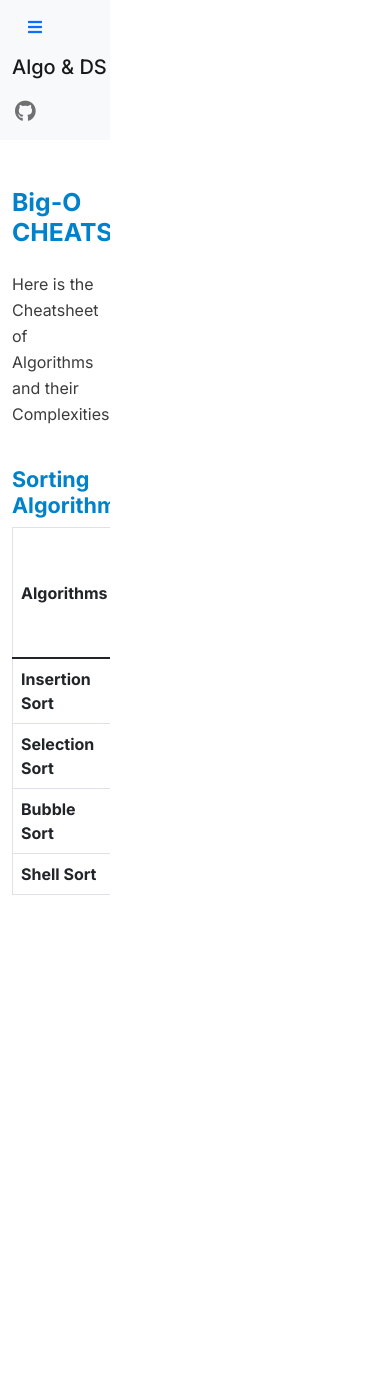
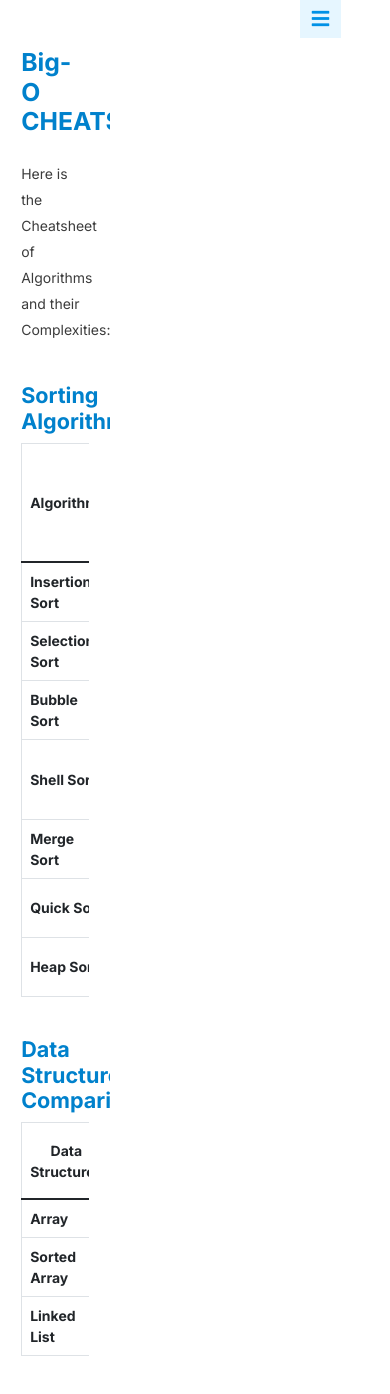
Before and after one commit to raj713335/Big-O-w-Angular, an Angular app: page /cheatsheet in a window 390 px wide. Shown: the top 1394 px of the page. Before the commit the page ends 971 px from the top, so only its background shows below. Built offline with nearby package versions, Linux system fonts and the light colour scheme.

Commit message:
Updating Data Structure

```diff
--- a/src/app/app.component.html
+++ b/src/app/app.component.html
@@ -2,27 +2,13 @@
   <app-sidebar></app-sidebar>
 </div>
 <div id="view-content-wrapper" [class.full-content-view]="collapseSidebar">
-  <nav class="navbar sticky-top navbar-light bg-light">
-    <div class="container-fluid">
-      <button class="btn btn-link d-md-none" (click)="toggleSidebar()">
-        <i class="fa fa-bars fa-fw"></i>
-      </button>
-      <h6 class="navbar-brand mt-1">Algo & DS</h6>
-      <div class="justify-content-end" id="navbarNavDropdown">
-        <ul class="navbar-nav">
-          <li class="nav-item">
-            <a class="nav-link" aria-current="page" href="#">
-              <i class="fab fa-github fa-fw fa-lg"></i>
-            </a>
-          </li>
-        </ul>
-      </div>
-    </div>
-  </nav>
+  <button id="toggle-sidebar" class="d-md-none" (click)="toggleSidebar()">
+    <i class="fa fa-bars fa-fw"></i>
+  </button>
   <div id="view-area">
     <div class="container">
       <div class="row my-5">
-        <div class="col-md-8 offset-md-2">
+        <div class="col-10 col-md-8 offset-1 offset-md-2">
           <router-outlet></router-outlet>
         </div>
       </div>
--- a/src/app/app.component.scss
+++ b/src/app/app.component.scss
@@ -20,7 +20,7 @@ $sidebar-width: 280px;
 }
 
 #view-area {
-    margin: 0px 0 60px 0;
+    margin: 10px 0 60px 0;
 }
 
 .navbar {
@@ -31,6 +31,17 @@ $sidebar-width: 280px;
     .navbar-brand {
         font-weight: 500 !important;
     }
+}
+
+#toggle-sidebar {
+    position: fixed;
+    left: calc($sidebar-width + 20px) !important;
+    top: 0;
+    color: #0091e6;
+    background-color: #e6f6ff;
+    font-size: 20px;
+    border: none;
+    padding: 4px 8px;
 }
 
 
--- a/src/app/bigocheatsheet/bigocheatsheet.component.html
+++ b/src/app/bigocheatsheet/bigocheatsheet.component.html
@@ -7,7 +7,8 @@
   <br />
 
   <h4>Sorting Algorithms</h4>
-  <table class="table table-bordered align-middle text-center">
+  <div class="table-responsive">
+    <table class="table table-bordered align-middle text-center table-sort-list">
       <thead>
         <tr>
             <th rowspan="2" class="align-middle">Algorithms</th>
@@ -32,3 +33,38 @@
       </tbody>
     </table>
   </div>
+
+  <br />
+
+  <h4>Data Structures Comparison</h4>
+  <div class="table-responsive">
+    <table class="table table-bordered align-middle text-center table-sort-list">
+      <thead>
+        <tr>
+            <th rowspan="2" class="align-middle">Data Structures</th>
+            <th colspan="3">Average Case</th>
+            <th colspan="3">Worst Case</th>
+        </tr>
+        <tr>
+          <th scope="col">Search</th>
+          <th scope="col">Insert</th>
+          <th scope="col">Delete</th>
+          <th scope="col">Search</th>
+          <th scope="col">Insert</th>
+          <th scope="col">Delete</th>
+        </tr>
+      </thead>
+      <tbody>
+        <tr *ngFor="let dataStructure of dataStructureList">
+          <th class="text-start">{{ dataStructure.name }}</th>
+          <td>{{ dataStructure.ac_insert }}</td>
+          <td>{{ dataStructure.ac_search }}</td>
+          <td>{{ dataStructure.ac_delete }}</td>
+          <td>{{ dataStructure.wc_insert }}</td>
+          <td>{{ dataStructure.wc_search }}</td>
+          <td>{{ dataStructure.wc_delete }}</td>
+        </tr>
+      </tbody>
+    </table>
+  </div>
+</div>
--- a/src/app/bigocheatsheet/bigocheatsheet.component.scss
+++ b/src/app/bigocheatsheet/bigocheatsheet.component.scss
@@ -0,0 +1,3 @@
+.table-sort-list {
+    font-size: 14px;
+}
--- a/src/app/bigocheatsheet/bigocheatsheet.component.ts
+++ b/src/app/bigocheatsheet/bigocheatsheet.component.ts
@@ -1,14 +1,38 @@
 import { Component, OnInit } from '@angular/core';
 import { SortingAlgo } from '../shared/sortingalgo';
+import { DataStructure } from '../shared/datastructure';
 
-@Component({
-  selector: 'app-bigocheatsheet',
-  templateUrl: './bigocheatsheet.component.html',
-  styleUrls: ['./bigocheatsheet.component.scss']
-})
-export class BigocheatsheetComponent implements OnInit {
+const DATASTRUCTURE: DataStructure[] = [
+  {
+    name: 'Array',
+    ac_search: 'O(n)',
+    ac_insert: 'N/A',
+    ac_delete: 'N/A',
+    wc_search: 'O(n)',
+    wc_insert: 'N/A',
+    wc_delete: 'N/A',
+  },
+  {
+    name: 'Sorted Array',
+    ac_search: 'O(n log n)',
+    ac_insert: 'O(n)',
+    ac_delete: 'O(n)',
+    wc_search: 'O(n log n)',
+    wc_insert: 'O(n)',
+    wc_delete: 'O(n)',
+  },
+  {
+    name: 'Linked List',
+    ac_search: 'O(n)',
+    ac_insert: 'O(1)',
+    ac_delete: 'O(1)',
+    wc_search: 'O(n)',
+    wc_insert: 'O(1)',
+    wc_delete: 'O(1)',
+  }
+];
 
-  sortingAlgoList: SortingAlgo[] = [
+const SORTINGALGOLIST: SortingAlgo[] = [
   {
     name: 'Insertion Sort',
     sc_worst: 'O(1)',
@@ -32,12 +56,44 @@ export class BigocheatsheetComponent implements OnInit {
   },
   {
     name: 'Shell Sort',
-      sc_worst: '',
-      tc_best: '',
-      tc_average: '',
-      tc_worst: ''
+    sc_worst: 'O(1)',
+    tc_best: 'O(n)',
+    tc_average: 'O(n log n2)',
+    tc_worst: 'O(n log n2)'
+  },
+  {
+    name: 'Merge Sort',
+    sc_worst: 'O(n)',
+    tc_best: 'O(n)',
+    tc_average: 'O(n log n)',
+    tc_worst: 'O(n log n)'
+  },
+  {
+    name: 'Quick Sort',
+    sc_worst: 'O(log n)',
+    tc_best: 'O(n)',
+    tc_average: 'O(n log n)',
+    tc_worst: 'O(n log n)'
+  },
+  {
+    name: 'Heap Sort',
+    sc_worst: 'O(1)',
+    tc_best: 'O(n)',
+    tc_average: 'O(n log n)',
+    tc_worst: 'O(n log n)'
   }
 ];
+
+@Component({
+  selector: 'app-bigocheatsheet',
+  templateUrl: './bigocheatsheet.component.html',
+  styleUrls: ['./bigocheatsheet.component.scss']
+})
+export class BigocheatsheetComponent implements OnInit {
+
+  sortingAlgoList: SortingAlgo[] = SORTINGALGOLIST;
+  dataStructureList: DataStructure[] = DATASTRUCTURE;
+
   constructor() { }
 
   ngOnInit() {
--- a/src/app/bigonotations/bigonotations.component.html
+++ b/src/app/bigonotations/bigonotations.component.html
@@ -45,6 +45,7 @@
   </div>
 
   <br />
+  <br />
 
   <h4>Coding</h4>
   <p class="mt-3">Coding are the instructions given to a computer.</p>
@@ -82,5 +83,5 @@
     </li>
   </ol>
 
-Now you are ready to distinguish between Bad Code and Good Code.
+  <p>Now you are ready to distinguish between Bad Code and Good Code.</p>
 </div>
--- a/src/app/datastructures/datastructures.component.html
+++ b/src/app/datastructures/datastructures.component.html
@@ -1,3 +1,58 @@
-<p>
-  datastructures works!
-</p>
+<h2>DATA STRUCTURE</h2>
+
+<div class="mt-4">
+  <p class="mt-3">
+    Data structures are fundamental constructs around which you build your application.
+    A data structure determines the way data is stored, and organized in your computer.
+    Whenever data exists it must have some kind of data structure in order to be stored in a computer.
+  </p>
+
+  <br />
+
+  <h4>Contiguous or Linked Data Structures</h4>
+  <p class="mt-3">
+    Data structures can be classified as either contiguous or linked,
+    depending whether they are based on arrays or pointers (references):
+  </p>
+  <ul class="list-display">
+    <li>
+      <strong>Contiguous-allocated structures :</strong>
+      <br />
+      These are made of single slabs of memory,
+      some of these data structures are Arrays, Matrices, Heaps, and Hash Tables.
+    </li>
+    <li>
+      <strong>Linked data structures :</strong>
+      <br />
+      It is composed as distinct chunks of memory linked together by pointers (references).
+      Some of this data structures are lists, trees, and graph adjacency lists.
+    </li>
+  </ul>
+
+  <br />
+
+  <div class="bg-faint-blue p-4" style="border-radius: 6px;">
+    <h4>Comparison</h4>
+    <p class="mt-3">
+      Some advantages of linked lists over static arrays are:
+    </p>
+    <ul class="list-display">
+      <li>
+        Overflow is more difficult to occur on a linked structures than it is in an array.
+        It only happens when the memory is actually full.
+      </li>
+      <li>Insertions and deletions are simpler than for contiguous data structures such as arrays.</li>
+      <li>Linked list don't need to know size on initialization.</li>
+    </ul>
+
+    <br />
+
+    <p>
+      Advantages of arrays:
+    </p>
+    <ul class="list-display">
+      <li>Linked structures require allocating extra space for storing pointers.</li>
+      <li>Arrays allow efficient access to any item.</li>
+    </ul>
+  </div>
+</div>
--- /dev/null
+++ b/src/app/shared/datastructure.ts
@@ -0,0 +1,9 @@
+export class DataStructure {
+    name: string;
+    ac_search: string;
+    ac_insert: string;
+    ac_delete: string;
+    wc_search: string;
+    wc_insert: string;
+    wc_delete: string;
+}
--- a/src/app/sidebar/sidebar.component.html
+++ b/src/app/sidebar/sidebar.component.html
@@ -9,16 +9,13 @@
           <a routerLink="/bigonotations" routerLinkActive='sb-active-link'><span>Big-O Notations</span></a>
         </li>
         <li>
-          <a routerLink="/cheatsheet" routerLinkActive='sb-active-link'><span>Big-O Cheatsheet</span></a>
-        </li>
-        <li>
           <a routerLink="/ds" routerLinkActive='sb-active-link'><span>Data Structure</span></a>
         </li>
         <li>
           <a routerLink="/algo" routerLinkActive='sb-active-link'><span>Algorithms</span></a>
         </li>
-        <li routerLink="/cheatsheet">
-          <a>Big-O Cheatsheets</a>
+        <li>
+          <a routerLink="/cheatsheet" routerLinkActive='sb-active-link'><span>Big-O Cheatsheet</span></a>
         </li>
         <li routerLink="git">
           <a>Github</a>
--- a/src/styles.scss
+++ b/src/styles.scss
@@ -35,5 +35,18 @@ strong {
 }
 
 .list-display > li {
-    margin: 20px 0;
+    margin-top: 10px;
+    line-height: 26px;
 }
+
+@media only screen and (max-width: 768px) {
+
+    p {
+        font-size: 14px;
+    }
+
+    .list-display > li {
+        font-size: 14px;
+        line-height: 24px;
+    }
+}
```
Lines whose indentation alone changed are shown as unchanged.
